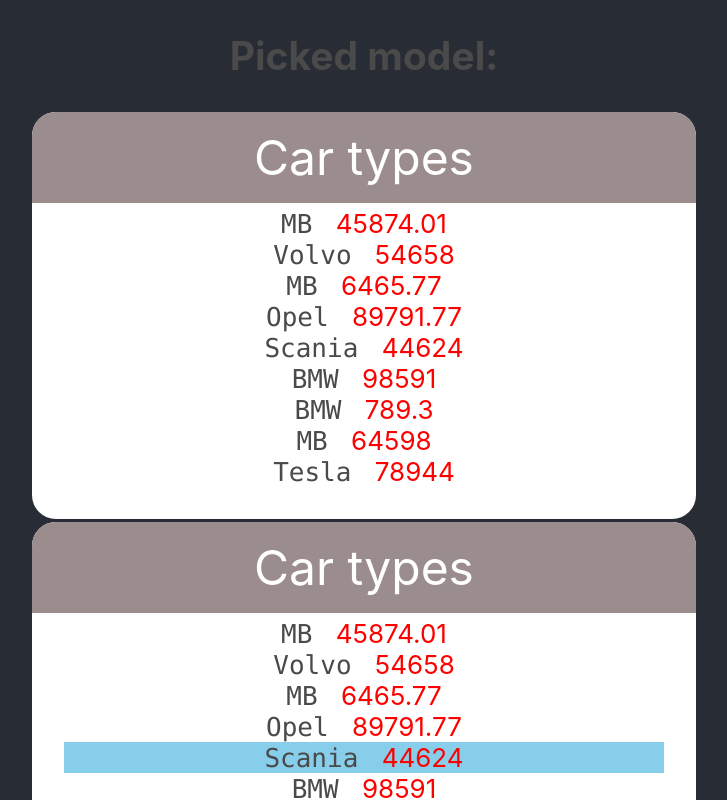
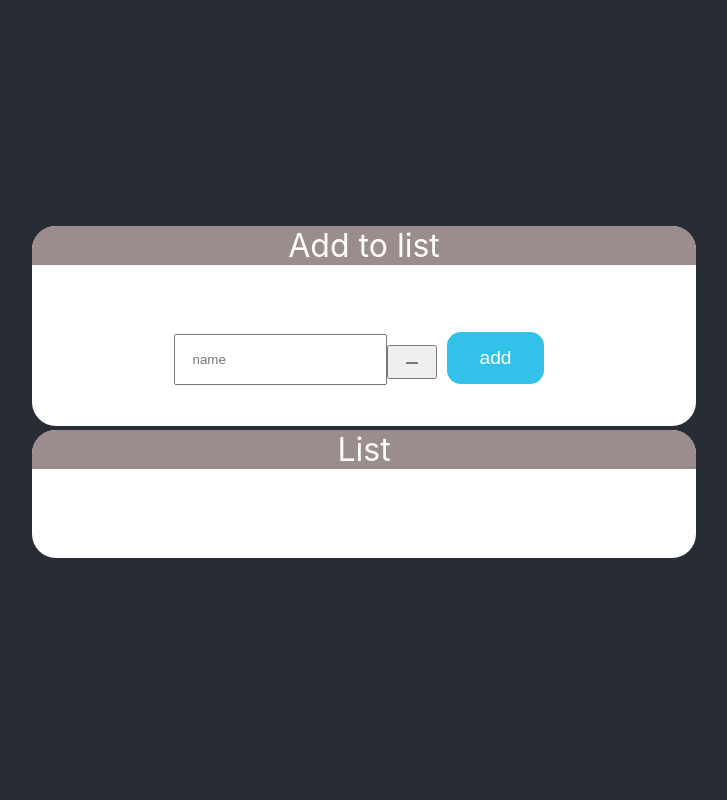
Before and after one commit to brokenfingers/reactjs_bit, a React (Create React App) app: page / in a window 1280 px wide. Shown: the top 800 px of the page, without its empty margins (276-1003 px from the left). Built offline with nearby package versions, Linux system fonts and the light colour scheme.

Commit message:
list repeat

```diff
--- a/src/App.css
+++ b/src/App.css
@@ -178,12 +178,12 @@
   border-bottom-left-radius: 0%;
   border-bottom-right-radius: 0%;
   position: absolute;
-  font-size: 3rem;
+  font-size: 2rem;
   color: white;
   top: 0;
   left: 0;
   margin-block-start: 0;
-  padding: 1rem 0;
+  /* padding: 1rem 0; */
   width: 100%;
       background-color: rgb(155 141 141);
 }
--- a/src/App.jsx
+++ b/src/App.jsx
@@ -1,44 +1,49 @@
 import './App.css'
-// import CarNames from './Components/015/CarNames';
-import CarNames2 from './Components/015/CarNames2';
-import { useState } from 'react';
-
-
- const cars = [
-        {id: 1, type: 'MB', color: 'blue', price: 45874.01},
-        {id: 4, type: 'Volvo', color: 'pink', price: 54658.00},
-        {id: 17, type: 'MB', color: 'black', price: 6465.77},
-        {id: 47, type: 'Opel', color: 'blue', price: 89791.77},
-        {id: 10, type: 'Scania', color: 'red', price: 44624.00},
-        {id: 107, type: 'BMW', color: 'red', price: 98591.00},
-        {id: 44, type: 'BMW', color: 'yellow', price: 789.30},
-        {id: 78, type: 'MB', color: 'blue', price: 64598.00},
-        {id: 99, type: 'Tesla', color: 'gray', price: 78944.00}
-    ];
-
+import {useState} from 'react'
 
 
 function App() {
 
-    const [carItem, setCarItem] = useState(null)
-    const [activeCar, setActiveCar] = useState(10)
-    const [squareArr, setSquareArr] = useState([])
+    const [nameState, setNameState] = useState('')
+    const [nameColor, setColorState] = useState(null)
+    const [list, setList] = useState([])
 
-    const handleSquares = () => {
-        setSquareArr(i => [...i, 1, 1])
+    const handleTextChange = (e) => {
+        setNameState(e.target.value)
+    }
+
+    const handleColorChange = e => {
+        setColorState(e.target.value)
+    }
+
+    const handleClick = () => {
+        if(!nameState|| !nameColor ) return
+
+        setList(i => [...i, {nameState, nameColor }])
+
     }
 
     return (
         <div className="App">
             <header className="App-header">
-                {/* <CarNames cars={cars}></CarNames> */}
-                <h2>Picked model: {carItem ? carItem.type : null}</h2>
-                <CarNames2 cars={cars} setCarItem={setCarItem} activeCar={activeCar} setActiveCar={setActiveCar}></CarNames2>
-                <button onClick={handleSquares}>click</button>
-                <div className="card">
-                    {
-                        squareArr.map((itm, i) => <div style={{backgroundColor: i%2 ? 'grey' : 'skyblue' }} className='square' key={i}></div>)
-                    }
+                <div className='card'>
+                    <p className='title'>Add to list</p>
+                    <input onChange={handleTextChange} type="text" placeholder='name'value={nameState}/>
+                    <input onChange={handleColorChange} type="color" value={nameColor}/>
+                    <button onClick={handleClick}>add</button>
+                </div>
+                <div className='card'>
+                    <p className='title'>List</p>
+
+                        <>
+{
+
+                        list.length > 0 ? list.map((itm, i)=><div style={{backgroundColor:itm.nameColor}} key={i}>{itm.nameState}</div> ): null
+}
+
+                        </>
+
+
                 </div>
             </header>
         </div>
```
Also changed, not shown: src/015.jsx (added, +48 -0 lines).
